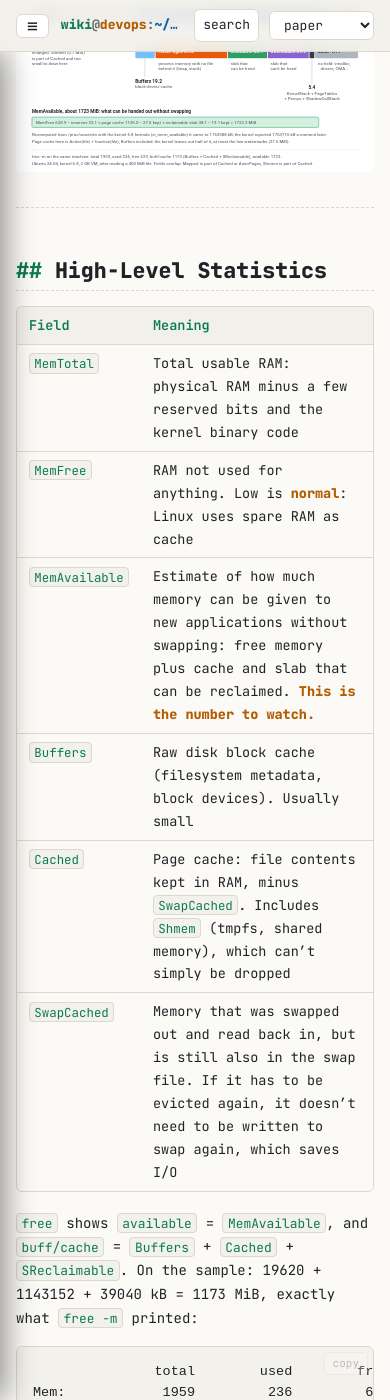
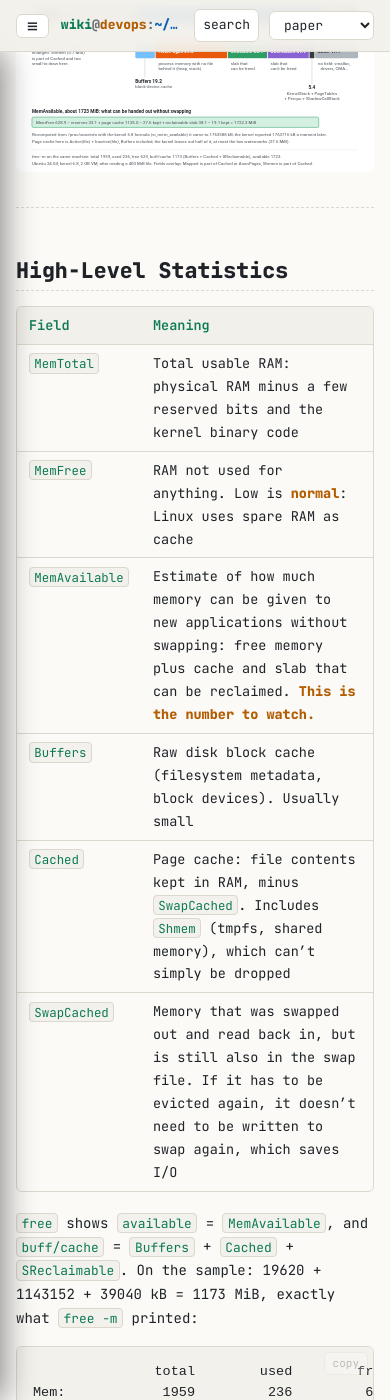
Before and after one commit to dcorneschi/documentation, a Jekyll site: the page built from linux-proc-meminfo-explained/index.md, in a window 390 px wide and 1400 px high, scrolled down 2584 px. Built offline with Jekyll 4.4.1, drawn with Linux system fonts in a browser that asks for light colours; our own code applies the rules of GitHub Pages for plain Markdown files.

Commit message:
Widen article pages and drop # prefixes from headings
- article layout uses the full window: no page or text max width,
  260px article list, 220px on-this-page list (hidden below 1200px)
- section headings no longer show ## / ### / #### prefixes; h3 uses
  the secondary color, the hover link marker is ¶ instead of #
- tty.css and tty.js are linked with ?v=<build time> so browsers pick
  up new versions after each deploy

Co-Authored-By: Claude Opus 5.5 <noreply@anthropic.com>

```diff
--- a/_layouts/article.html
+++ b/_layouts/article.html
@@ -27,7 +27,7 @@ layout: default
   </main>
   <aside class="toc" aria-label="On this page">
     <div class="toc-inner">
-      <div class="toc-title dim">## on this page</div>
+      <div class="toc-title dim">on this page</div>
       <ol id="toc"></ol>
     </div>
   </aside>
--- a/_layouts/default.html
+++ b/_layouts/default.html
@@ -16,7 +16,7 @@
   <link rel="preconnect" href="https://fonts.googleapis.com">
   <link rel="preconnect" href="https://fonts.gstatic.com" crossorigin>
   <link rel="stylesheet" href="https://fonts.googleapis.com/css2?family=JetBrains+Mono:ital,wght@0,400;0,600;0,800;1,400&display=swap">
-  <link rel="stylesheet" href="{{ '/assets/css/tty.css' | relative_url }}">
+  <link rel="stylesheet" href="{{ '/assets/css/tty.css' | relative_url }}?v={{ site.time | date: '%s' }}">
   <link rel="icon" href="{{ '/assets/favicon.svg' | relative_url }}" type="image/svg+xml">
 </head>
 <body class="layout-{{ page.layout }}">
@@ -30,6 +30,6 @@
   </footer>
   {% include search.html %}
   <script>window.TTY = { baseurl: {{ site.baseurl | jsonify }}, palettes: {{ site.tty.palettes | jsonify }} };</script>
-  <script src="{{ '/assets/js/tty.js' | relative_url }}" defer></script>
+  <script src="{{ '/assets/js/tty.js' | relative_url }}?v={{ site.time | date: '%s' }}" defer></script>
 </body>
 </html>
--- a/assets/css/tty.css
+++ b/assets/css/tty.css
@@ -111,9 +111,9 @@ kbd {
 .shell {
   flex: 1;
   display: grid;
-  grid-template-columns: 290px minmax(0, 1fr) 250px;
+  grid-template-columns: 260px minmax(0, 1fr) 220px;
   width: 100%;
-  max-width: 1800px;
+  max-width: none;
   margin: 0 auto;
 }
 .sidebar, .toc { position: relative; }
@@ -155,8 +155,8 @@ kbd {
 .nav-cat li a[aria-current="page"]::before { content: "> "; }
 .nav-cat li[hidden] { display: none; }
 
-.main { min-width: 0; padding: 26px clamp(18px, 3vw, 48px) 60px; }
-.article { max-width: 1280px; margin: 0 auto; }
+.main { min-width: 0; padding: 24px clamp(16px, 2vw, 32px) 60px; }
+.article { max-width: none; }
 .cmdline { color: var(--muted); font-size: 13px; margin-bottom: 8px; }
 .article-head h1 {
   font-size: clamp(1.6rem, 2.6vw, 2.2rem); line-height: 1.25; margin: 0 0 10px;
@@ -182,10 +182,8 @@ kbd {
 .prose > :first-child { margin-top: 0; }
 .prose h2, .prose h3, .prose h4 { line-height: 1.3; margin: 2.2em 0 0.7em; color: var(--fg); }
 .prose h2 { font-size: 1.35rem; padding-bottom: 6px; border-bottom: 1px dashed var(--border); }
-.prose h2::before { content: "## "; color: var(--accent); }
 .prose h3 { font-size: 1.1rem; }
-.prose h3::before { content: "### "; color: var(--accent-2); }
-.prose h4::before { content: "#### "; color: var(--muted); }
+.prose h3 { color: var(--accent-2); }
 .prose .anchor { margin-left: 8px; opacity: 0; text-decoration: none; color: var(--muted); }
 .prose :is(h2, h3, h4):hover .anchor { opacity: 1; }
 .prose p, .prose ul, .prose ol, .prose blockquote, .prose table { margin: 0 0 1.1em; }
@@ -344,8 +342,8 @@ div.highlighter-rouge:hover .code-tools, .code-tools:focus-within { opacity: 1;
 }
 
 /* ---------- responsive ---------- */
-@media (max-width: 1250px) {
-  .shell { grid-template-columns: 270px minmax(0, 1fr); }
+@media (max-width: 1200px) {
+  .shell { grid-template-columns: 250px minmax(0, 1fr); }
   .toc { display: none; }
 }
 @media (max-width: 900px) {
--- a/assets/js/tty.js
+++ b/assets/js/tty.js
@@ -74,12 +74,12 @@
       a.className = "anchor";
       a.href = "#" + h.id;
       a.setAttribute("aria-label", "Link to this section");
-      a.textContent = "#";
+      a.textContent = "¶";
       h.appendChild(a);
       if (toc) {
         var li = document.createElement("li");
         li.className = "lvl-" + h.tagName.charAt(1);
-        li.innerHTML = '<a href="#' + esc(h.id) + '">' + esc(h.textContent.replace(/#$/, "").trim()) + "</a>";
+        li.innerHTML = '<a href="#' + esc(h.id) + '">' + esc(h.textContent.replace(/¶$/, "").trim()) + "</a>";
         toc.appendChild(li);
       }
     });
```
